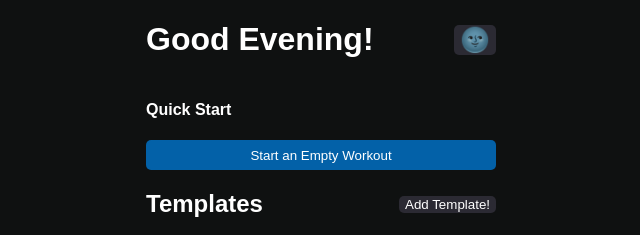
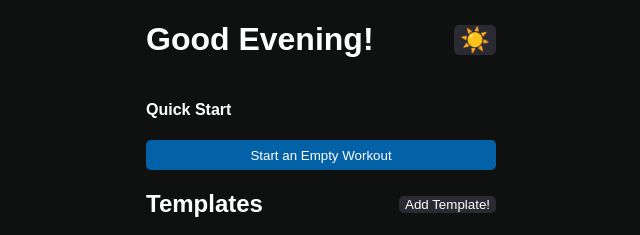
Before and after one commit to joshkat/TrainingTracker, a plain HTML site: page index.html in a window 1280 px wide. Shown: the top 235 px of the page, 319-959 px from the left. Drawn offline with Linux system fonts and the light colour scheme.

Commit message:
fixed theme selector icon

```diff
--- a/index.html
+++ b/index.html
@@ -30,7 +30,7 @@
         <header>
           <div id="welcomeWrapper">
             <h1 id="welcome">Welcome!</h1>
-            <button id="themeChange" style="font-size: x-large">🌚</button>
+            <button id="themeChange" style="font-size: x-large">☀️</button>
           </div>
           <!--changes based on time-->
           <h4>Quick Start</h4>
--- a/scripts/main.js
+++ b/scripts/main.js
@@ -50,11 +50,11 @@ themeButton.addEventListener("click", () => {
   switch (themeButton.innerText) {
     case "☀️":
       themeButton.innerText = "🌚";
-      cssTag.href = "./styles/darkModeStyles.css";
+      cssTag.href = "";
       break;
     case "🌚":
       themeButton.innerText = "☀️";
-      cssTag.href = "";
+      cssTag.href = "./styles/darkModeStyles.css";
       break;
   }
 });
```
